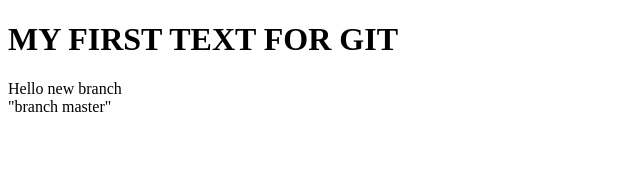
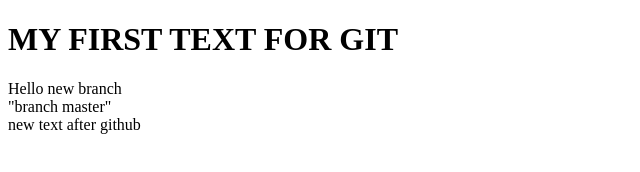
Before and after one commit to Kaizersx/notebookSDA, a plain HTML site: page index.html in a window 1280 px wide. Shown: the whole page, without its empty margins (0-640 px from the left). Drawn offline with Linux system fonts and the light colour scheme.

Commit message:
github first commit

```diff
--- a/index.html
+++ b/index.html
@@ -8,5 +8,7 @@
 	<h1>MY FIRST TEXT FOR GIT</h1>
 	<div>Hello new branch</div>
 	<div>"branch master"</div>
+
+	<div>new text after github</div>
 </body>
 </html>
```
